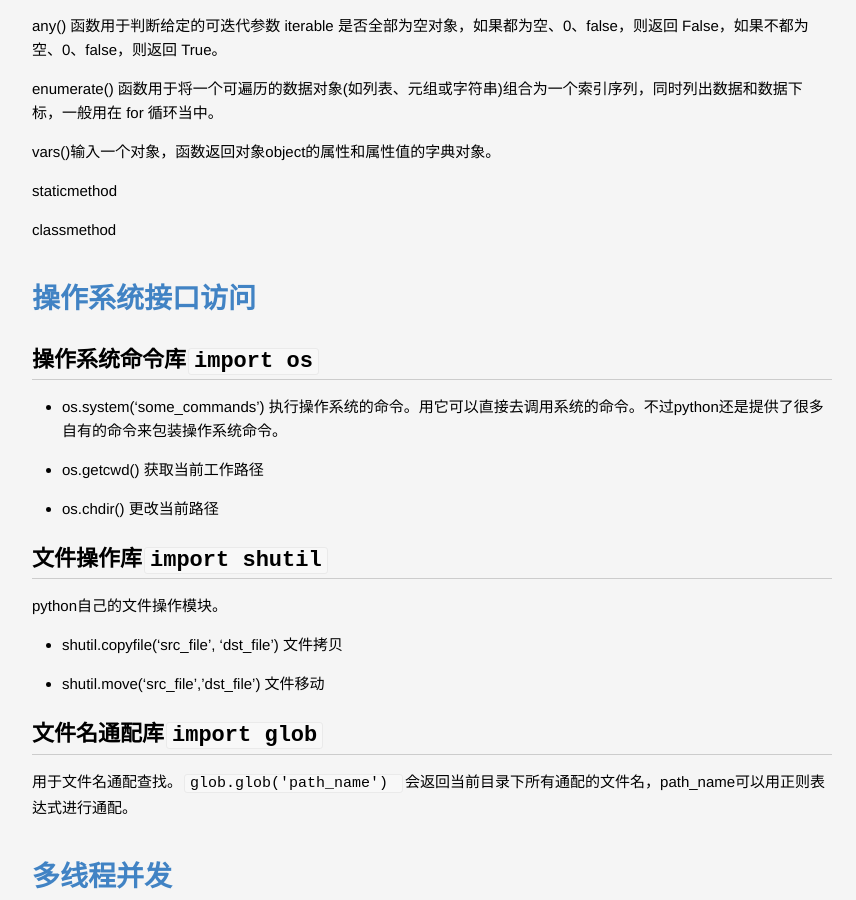
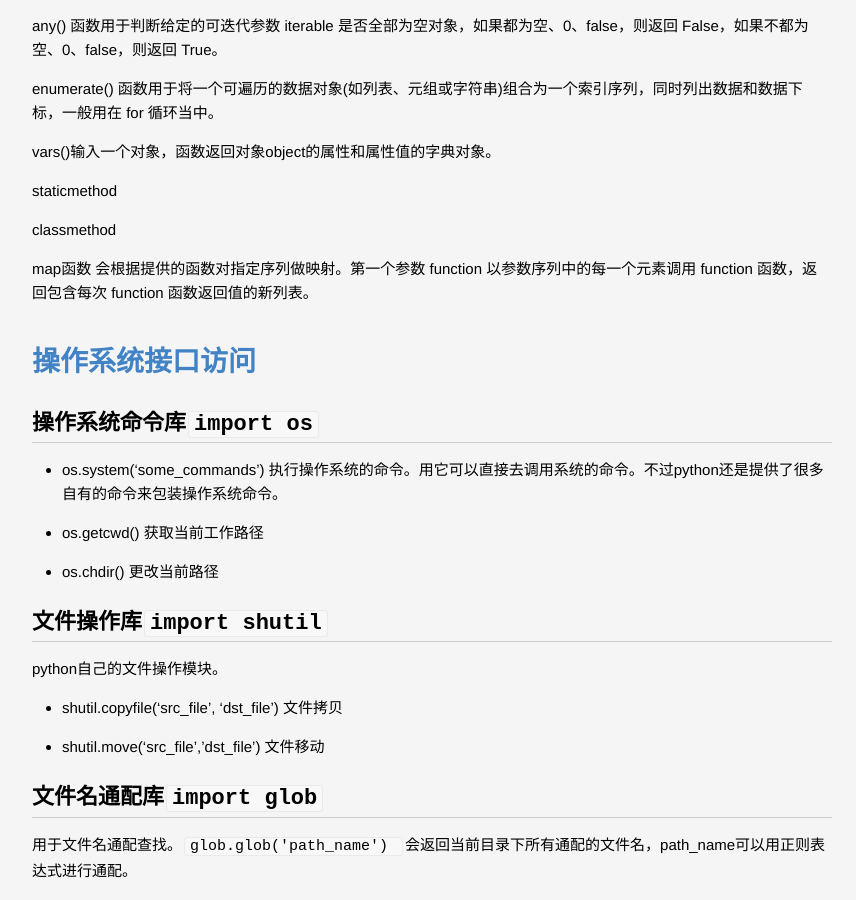
Before and after one commit to lucky521/blog, a Jekyll site: the page built from _posts/2015-06-10-python-standard-lib.markdown, in a window 1280 px wide and 900 px high, scrolled down 1305 px. Shown: the whole window, without its empty margins (208-1064 px from the left). Built offline with Jekyll 4.4.1, drawn with Linux system fonts in a browser that asks for light colours.

Commit message:
update blog

```diff
--- a/_posts/2015-06-10-python-standard-lib.markdown
+++ b/_posts/2015-06-10-python-standard-lib.markdown
@@ -37,7 +37,7 @@ staticmethod
 
 classmethod
 
-
+map函数 会根据提供的函数对指定序列做映射。第一个参数 function 以参数序列中的每一个元素调用 function 函数，返回包含每次 function 函数返回值的新列表。
 
 # 操作系统接口访问
 
--- a/_posts/2016-12-28-scikit-learn.markdown
+++ b/_posts/2016-12-28-scikit-learn.markdown
@@ -69,27 +69,33 @@ pipe中的最后一个estimator可以是transformer, classifier。之前的estim
 
 线性回归
 LinearRegression这个名字已经说明了是X->y的1次函数，所以自然的X向量的纬度是多少，所求的参数个数也就是多少。
+'''
 >>> from sklearn import linear_model   //导入库
 >>> regr = linear_model.LinearRegression()   //  指明算法模型，是一个对象。
 >>> regr.fit(X_train, y_train)   // 用训练数据进行模型训练。
 >>> regr.coef_   // 训练之后模型所计算出的方程参数。
 >>> regr.score(X_test, y_test))   // 用测试数据（已知X和y）进行测评。
 >>> regr.predict(X_unknown)  //  满意的话，以后就可以用这个模型进行“预测”了，给X让计算出y来。
+'''
 
 ## 分类预测问题 Classification
 
 SVM
+'''
 >>> classifier = svm.SVC(gamma=0.001)
 >>> classifier.fit(train_X, train_y)
 >>> classifier.decision_function(np.c_[X1.ravel(), X2.ravel()])
 >>> classifier.predict(new_X)
+'''
 
 ## 聚类问题 Clustering
 
 Kmeans
 输入是若干个抽象空间的坐标点位置。输出是这些点的标签。
+'''
 >>> import sklearn  #引入库
 >>> kmeans = sklearn.cluster.KMeans(n_clusters=cluster_num, n_init=10) #算法模型
 >>> kmeans.fit(train_data)  #训练
 >>> labels = kmeans.labels_   #输出聚类标签
 >>> cluster = kmeans.predict(new_data) #用这个模型进行聚类
+'''
```
